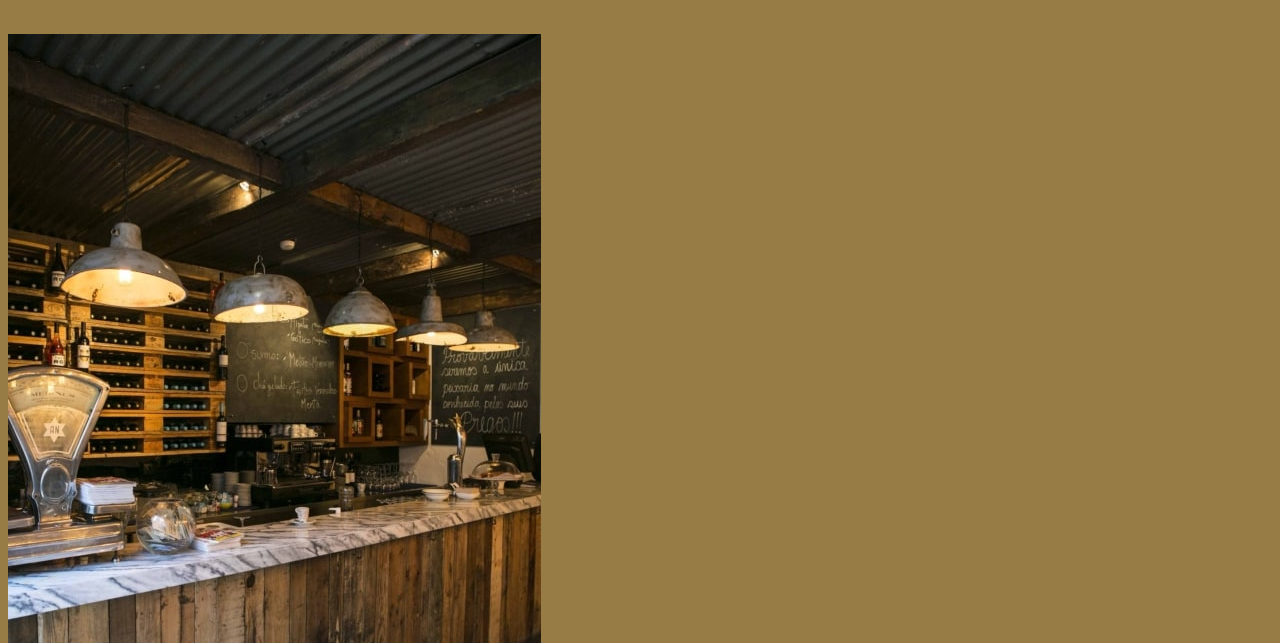
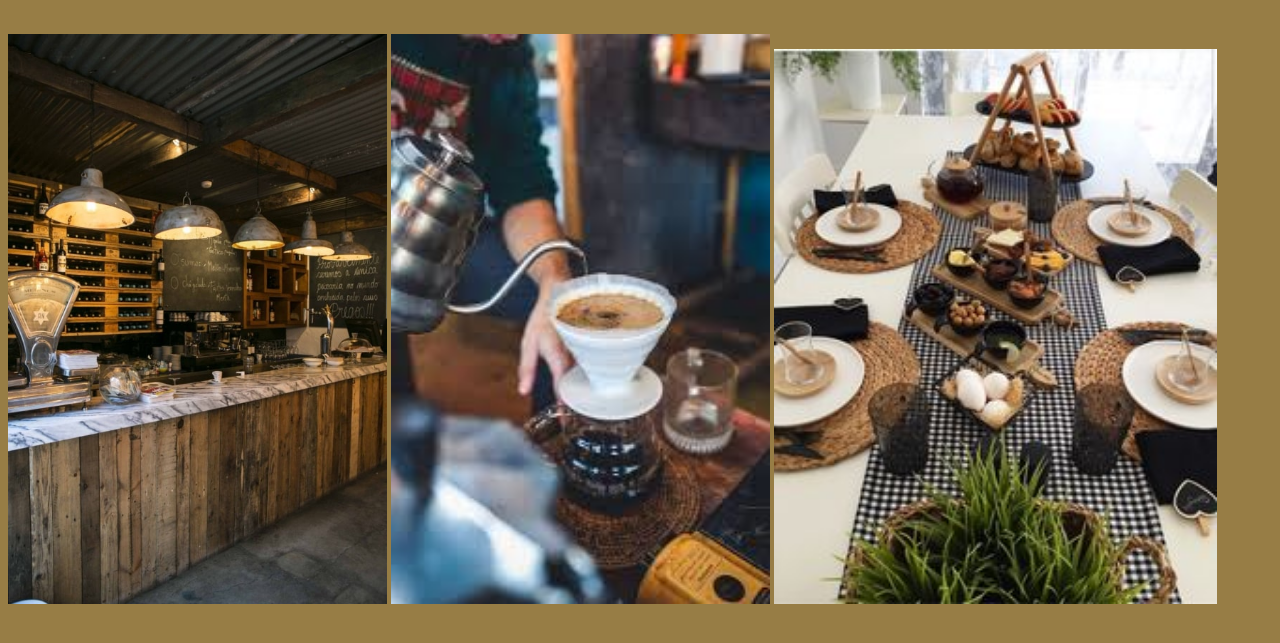
Before and after one commit to Profe-Mahriana/FormacaoGEprogramacao, a plain HTML site: page index.html in a window 1280 px wide. Shown: the part 103-746 px from the top of the page. Drawn offline with Linux system fonts and the light colour scheme; a script that the page names is missing.

Commit message:
atualização imagens

```diff
--- a/index.html
+++ b/index.html
@@ -15,6 +15,9 @@
     </header>
 
 <img id="café" src="café.jpg">
+<img id="café2" src="café2.jpg">
+<img id="café3" src="café3.jpg">
+
 
 
 <h2><u> Um doce de lugar</u></h2>
@@ -22,6 +25,10 @@
 <p>Uma pequena cafeteria, localizada na fronteira entre Brasil e Uruguai;</p>
 <p>Possui um ambiente rústico porém acolhedor, com amplo salão repleto de mesas e nichos carinhosamente decorados,
 com peles de ovelha e mantas de crochê em lã.</p>
+
+<img id="cadeira" src="cadeiras.jpg">
+<img id="lareira" src="lareira.jpg">
+
 <p>O cardápio oferece opções variadas, completa confeitaria e salgaderia e frio, dessa forma
     buscamos atender todos os gostos, indo dos mais tradicionais cafés, passando por deliciosas combinações de
     especiarias, fornecendo um café encorpado e  aromático, sem deixar de oferecer opções de cafés gelados e drinks.</p>
--- a/style.css
+++ b/style.css
@@ -5,7 +5,21 @@ h1 {
     text-align: justify;
     font-size: 55px;
     color:#000000;
+    border: 5 px solid;
+    padding: 5 px;
 }
+#café {
+        width: 30%;
+        height: 30%;
+}
+#café2{
+    width: 30%;
+    height: 30%;
+}
+#café3{
+    width: 35%;
+    height: 60%;}
+
 h2{
     text-align:center;
     font-size: 45px;
```
Also changed, not shown: cadeiras.jpg (added), café2.jpg (added), café3.jpg (added), café4.jpg (added), lareira.jpg (added).
